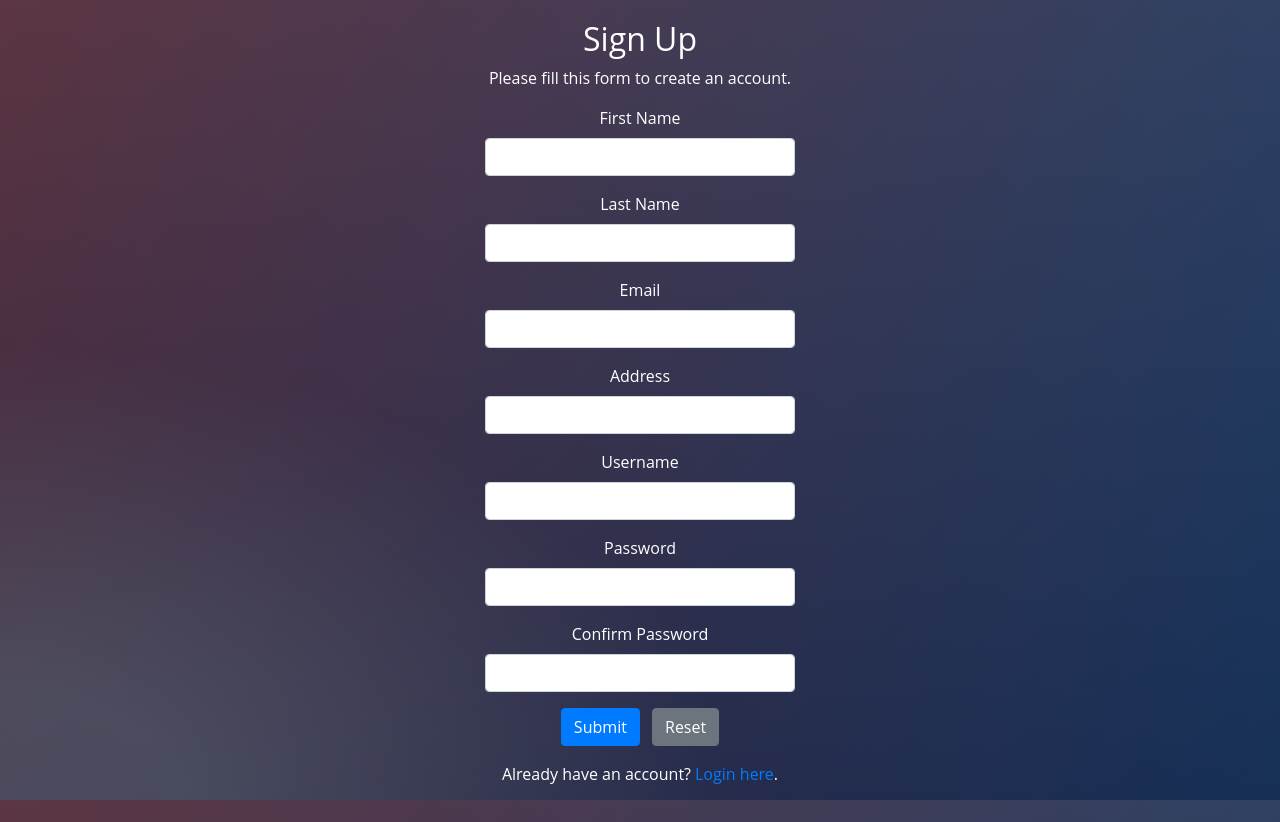
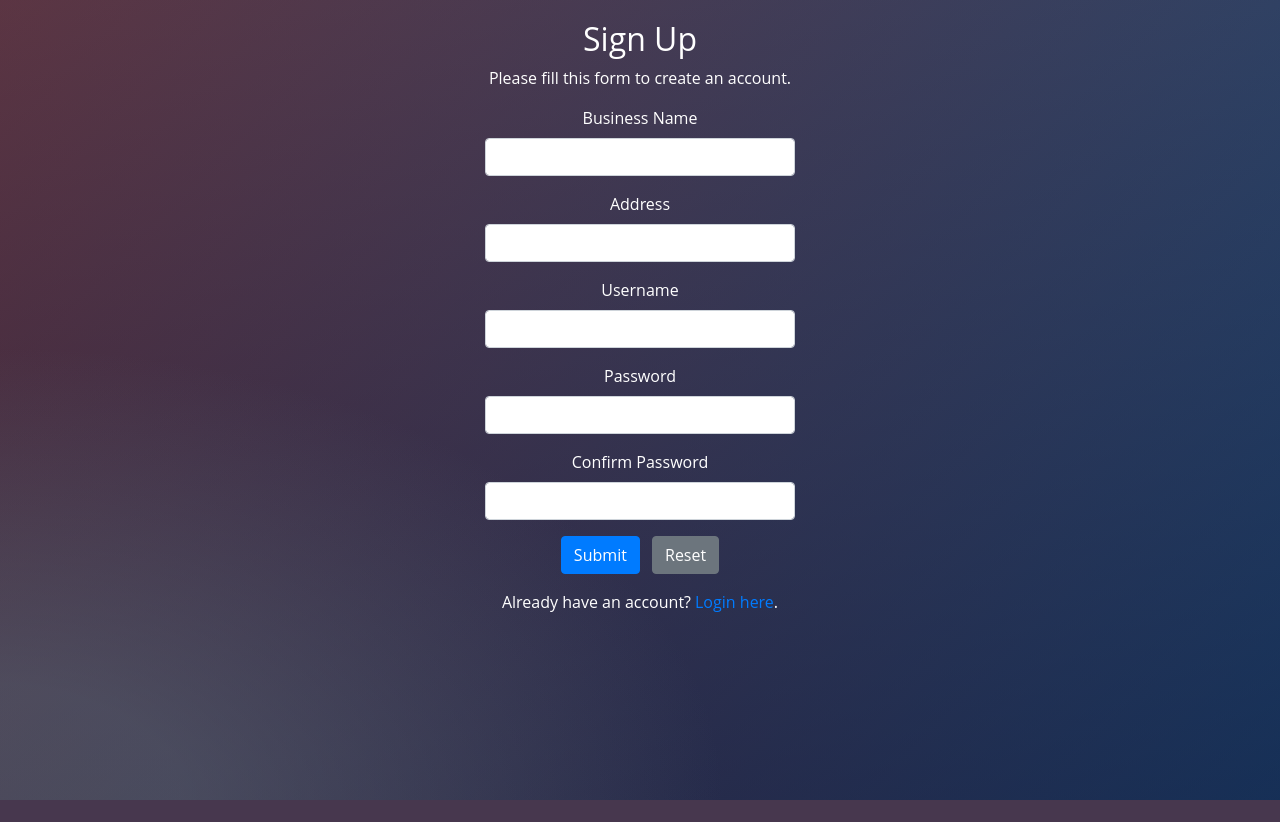
Before and after one commit to longchass/CSIT334, a PHP site: page /registerBusiness.php in a window 1280 px wide. After the commit the page ends 800 px from the top, so only its background shows below. Run offline with PHP 8.4, Linux system fonts and the light colour scheme; data that the repository does not hold is empty.

Commit message:
Update registerBusiness.php
register business page that takes variables as a form

```diff
--- a/registerBusiness.php
+++ b/registerBusiness.php
@@ -39,19 +39,9 @@ require 'classes/form.php'
         <p>Please fill this form to create an account.</p>
         <form action="<?php echo htmlspecialchars($_SERVER["PHP_SELF"]); ?>" method="post">
             <div class="form-group">
-                <label>First Name</label>
-                <input type="text" name="first_name" class="form-control <?php echo (!empty($first_name_err)) ? 'is-invalid' : ''; ?>" value="<?php echo $first_name; ?>">
-                <span class="invalid-feedback"><?php echo $first_name_err; ?></span>
-            </div>
-            <div class="form-group">
-                <label>Last Name</label>
-                <input type="text" name="last_name" class="form-control <?php echo (!empty($last_name_err)) ? 'is-invalid' : ''; ?>" value="<?php echo $last_name; ?>">
-                <span class="invalid-feedback"><?php echo $last_name_err; ?></span>
-            </div>
-            <div class="form-group">
-                <label>Email</label>
-                <input type="text" name="email" class="form-control <?php echo (!empty($email_err)) ? 'is-invalid' : ''; ?>" value="<?php echo $email; ?>">
-                <span class="invalid-feedback"><?php echo $email_err; ?></span>
+                <label>Business Name</label>
+                <input type="text" name="bname" class="form-control <?php echo (!empty($bname_err)) ? 'is-invalid' : ''; ?>" value="<?php echo $bname; ?>">
+                <span class="invalid-feedback"><?php echo $bname_err; ?></span>
             </div>
             <div class="form-group">
                 <label>Address</label>
```
